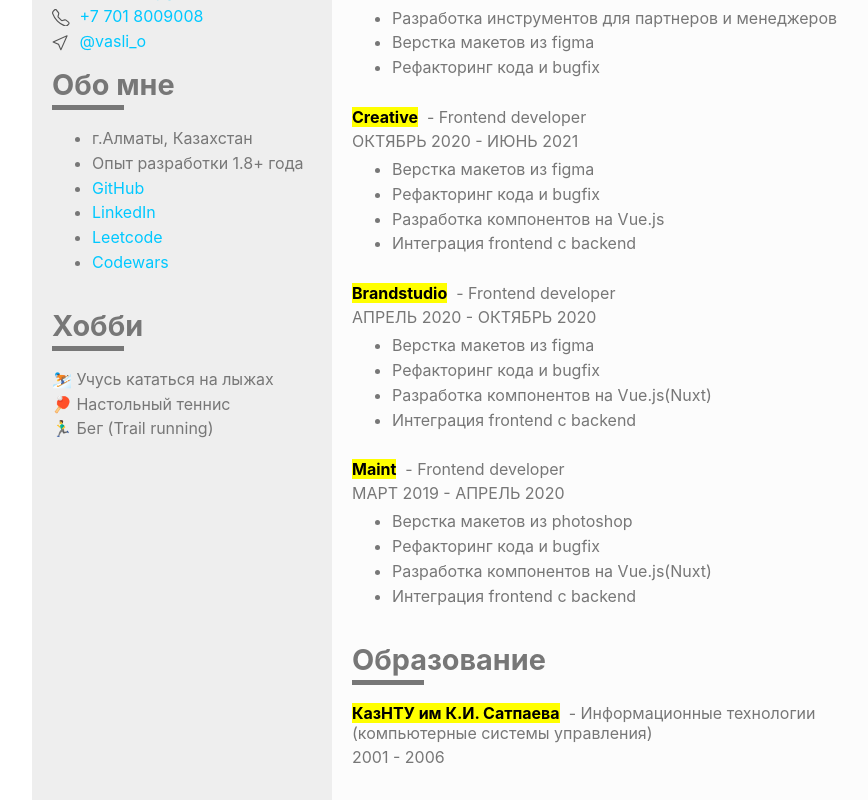
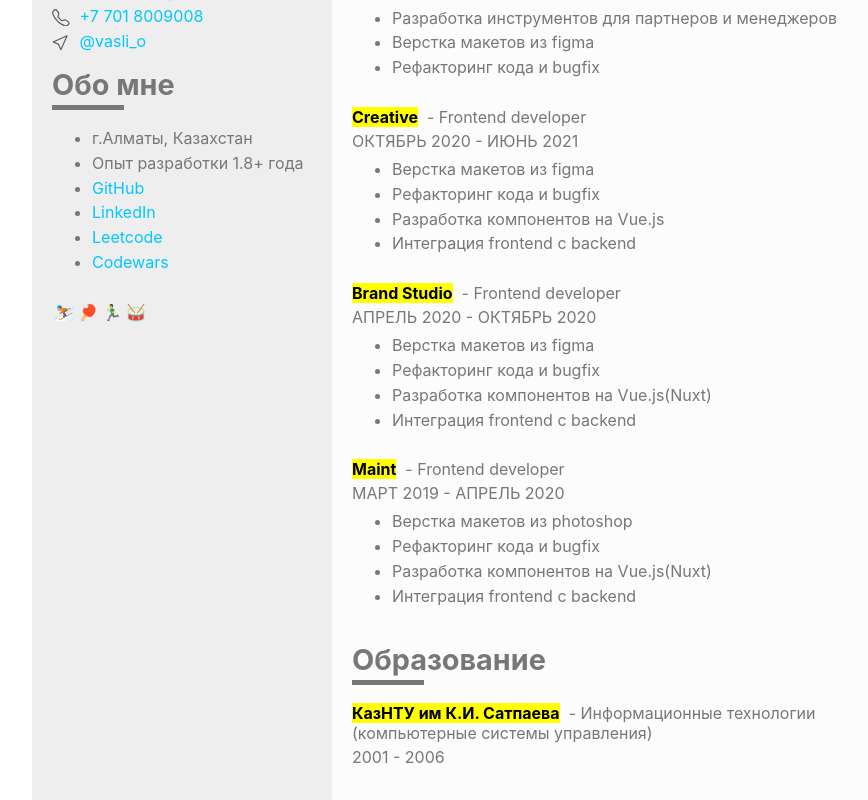
Before and after one commit to VasliSaidmuradov/resume, a React (Create React App) app: page / in a window 1280 px wide. Shown: the part 697-1497 px from the top of the page, without its empty margins (183-1051 px from the left). Built offline with nearby package versions, Linux system fonts and the light colour scheme.

Commit message:
feat: change hobby data

```diff
--- a/src/Components/Aside/Aside.js
+++ b/src/Components/Aside/Aside.js
@@ -41,13 +41,12 @@ class Aside extends React.Component {
         </div>
         <Title title='Обо мне' />
         <List data={gData.aboutMe} />
-        <Title title='Хобби' />
-        {/* <List data={gData.hobby} /> */}
+        {/* <Title title='Хобби' /> */}
         <div className='Content'>
           {
             gData.hobby.list.map((el, i) => {
               return(
-              <p key={i} className='Content__text'>{el}</p>
+              <span key={i} className='icon'>{el}</span>
               )
             })
           }
--- a/src/Components/Aside/Aside.scss
+++ b/src/Components/Aside/Aside.scss
@@ -5,6 +5,10 @@
   background-color: #eee;
   color: $text-color;
   padding: 10px 20px;
+
+  .icon {
+    margin: 2px;
+  }
 }
 
 @media screen and (max-width: 768px) {
--- a/src/gData.js
+++ b/src/gData.js
@@ -38,9 +38,10 @@ const gData = {
   hobby: {
     title: "",
     list: [
-      "⛷️ Учусь кататься на лыжах",
-      "🏓 Настольный теннис",
-      "🏃‍♂️ Бег (Trail running)",
+      "⛷️",
+      "🏓",
+      "🏃‍♂️",
+      "🥁",
     ],
   },
   skills: {
@@ -89,7 +90,7 @@ const gData = {
         ],
       },
       {
-        title: "Brandstudio",
+        title: "Brand Studio",
         site: "https://brandstudio.kz/",
         position: "Frontend developer",
         date: "Апрель 2020 - Октябрь 2020",
```
Also changed, not shown: 1 other file (tests, documents, lock files or other folders).
